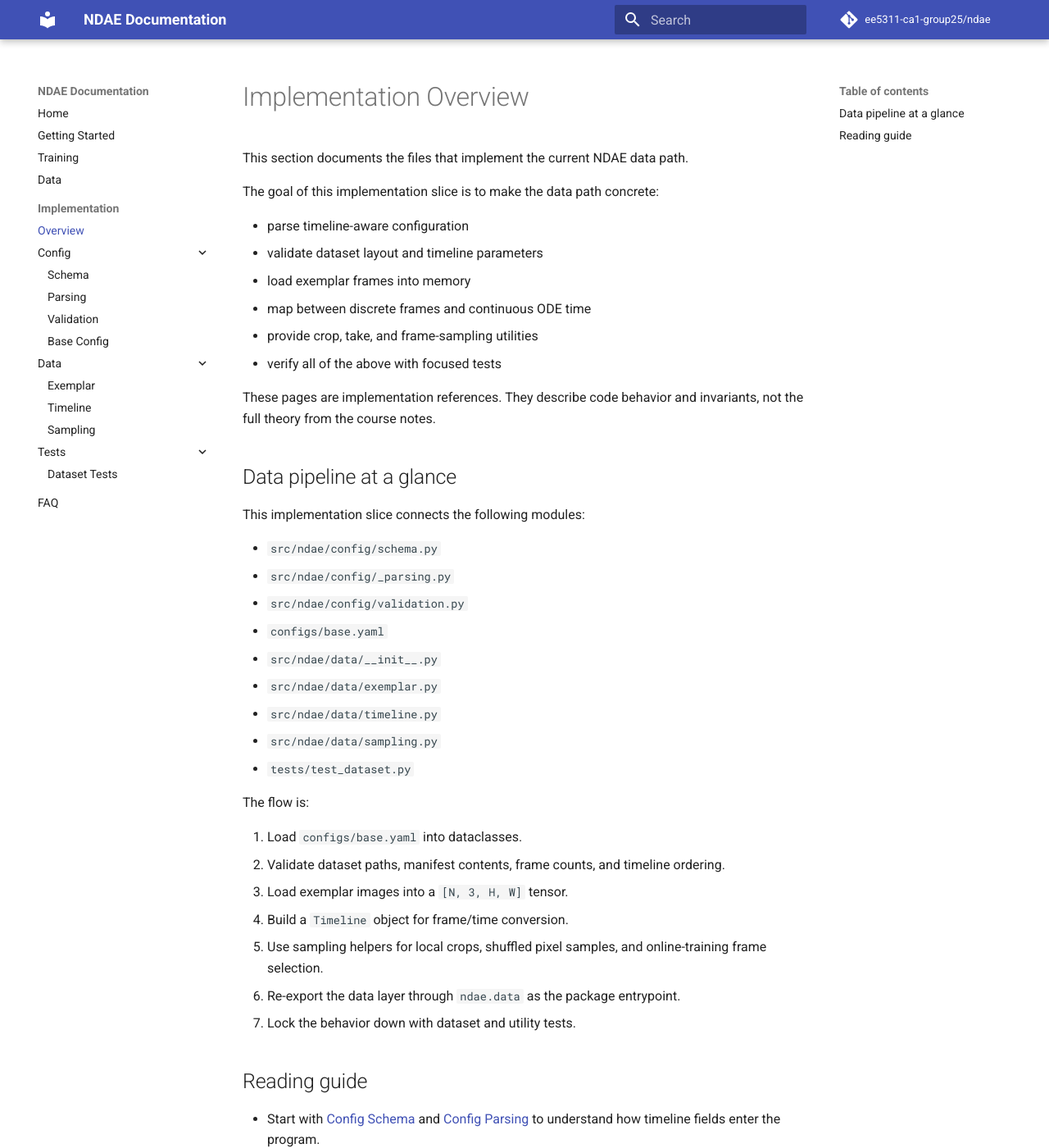
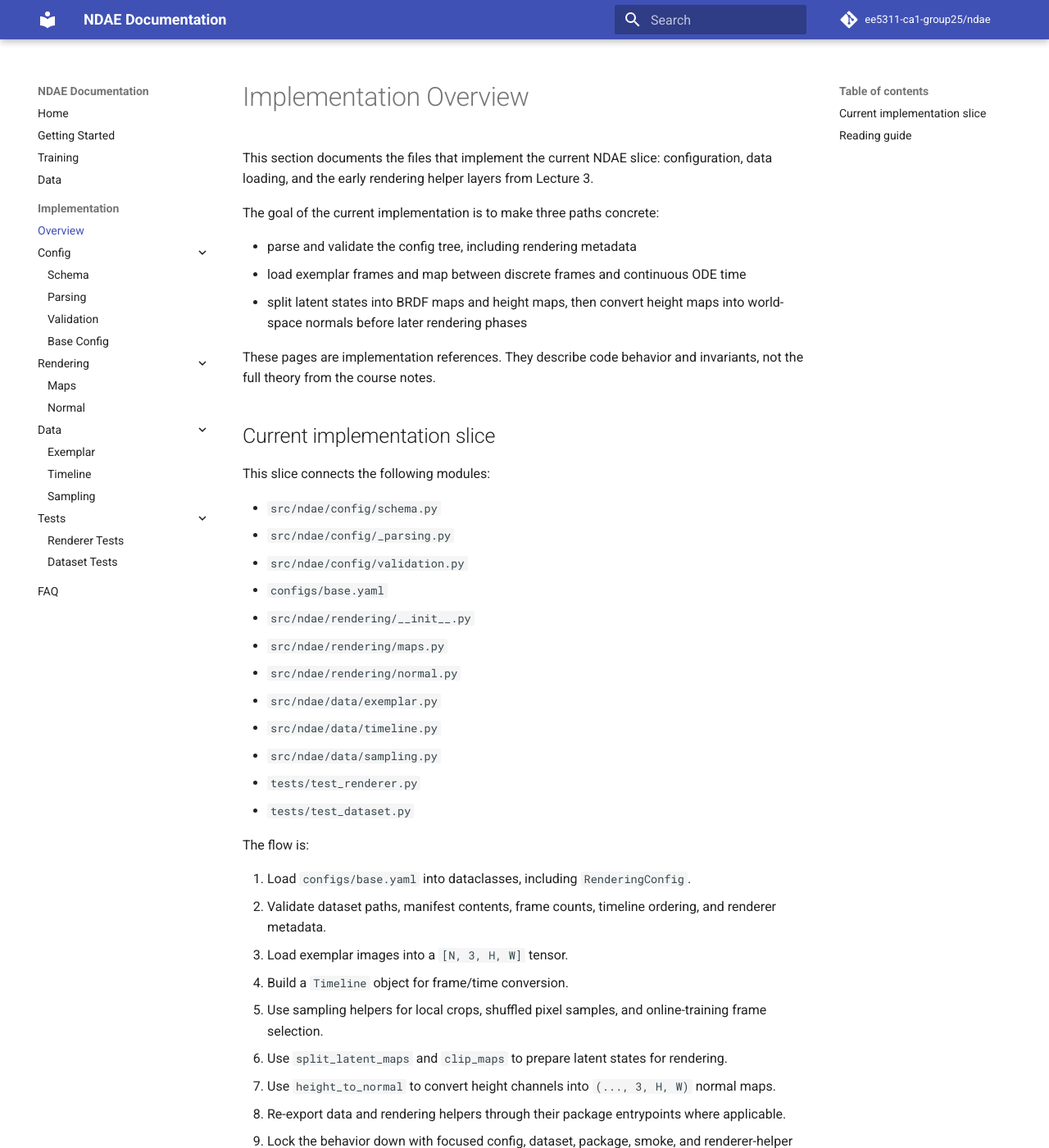
Before and after one commit to ee5311-ca1-group25/ndae_doc, an MkDocs documentation site: the page built from docs/implementation/index.md, in a window 1280 px wide and 1400 px high. Shown: the whole window at 82% size. Built offline with MkDocs 1.6.1 and Material for MkDocs 9.7.7, drawn with Linux system fonts in a browser that asks for light colours; comment, search, counter and statistics services are not loaded; some of the changed text lies outside the part shown.

Commit message:
Enhance implementation documentation and add rendering helper references
- Updated the implementation overview to clarify the current NDAE slice.
- Added detailed documentation for rendering maps and normal conversion.
- Included tests for rendering helpers in the documentation.
- Updated the main index and MkDocs configuration to reflect new content.

```diff
--- a/docs/implementation/index.md
+++ b/docs/implementation/index.md
@@ -1,45 +1,51 @@
 # Implementation Overview
 
-This section documents the files that implement the current NDAE data path.
+This section documents the files that implement the current NDAE slice:
+configuration, data loading, and the early rendering helper layers from Lecture 3.
 
-The goal of this implementation slice is to make the data path concrete:
+The goal of the current implementation is to make three paths concrete:
 
-- parse timeline-aware configuration
-- validate dataset layout and timeline parameters
-- load exemplar frames into memory
-- map between discrete frames and continuous ODE time
-- provide crop, take, and frame-sampling utilities
-- verify all of the above with focused tests
+- parse and validate the config tree, including rendering metadata
+- load exemplar frames and map between discrete frames and continuous ODE time
+- split latent states into BRDF maps and height maps, then convert height maps
+  into world-space normals before later rendering phases
 
 These pages are implementation references. They describe code behavior and invariants, not the full theory from the course notes.
 
-## Data pipeline at a glance
+## Current implementation slice
 
-This implementation slice connects the following modules:
+This slice connects the following modules:
 
 - `src/ndae/config/schema.py`
 - `src/ndae/config/_parsing.py`
 - `src/ndae/config/validation.py`
 - `configs/base.yaml`
-- `src/ndae/data/__init__.py`
+- `src/ndae/rendering/__init__.py`
+- `src/ndae/rendering/maps.py`
+- `src/ndae/rendering/normal.py`
 - `src/ndae/data/exemplar.py`
 - `src/ndae/data/timeline.py`
 - `src/ndae/data/sampling.py`
+- `tests/test_renderer.py`
 - `tests/test_dataset.py`
 
 The flow is:
 
-1. Load `configs/base.yaml` into dataclasses.
-2. Validate dataset paths, manifest contents, frame counts, and timeline ordering.
+1. Load `configs/base.yaml` into dataclasses, including `RenderingConfig`.
+2. Validate dataset paths, manifest contents, frame counts, timeline ordering, and renderer metadata.
 3. Load exemplar images into a `[N, 3, H, W]` tensor.
 4. Build a `Timeline` object for frame/time conversion.
 5. Use sampling helpers for local crops, shuffled pixel samples, and online-training frame selection.
-6. Re-export the data layer through `ndae.data` as the package entrypoint.
-7. Lock the behavior down with dataset and utility tests.
+6. Use `split_latent_maps` and `clip_maps` to prepare latent states for rendering.
+7. Use `height_to_normal` to convert height channels into `(..., 3, H, W)` normal maps.
+8. Re-export data and rendering helpers through their package entrypoints where applicable.
+9. Lock the behavior down with focused config, dataset, package, smoke, and renderer-helper tests.
 
 ## Reading guide
 
-- Start with [Config Schema](config/schema.md) and [Config Parsing](config/parsing.md) to understand how timeline fields enter the program.
-- Read [Config Validation](config/validation.md) and [Base Config](config/base-config.md) to see how the mini dataset and timeline defaults are checked.
+- Start with [Config Schema](config/schema.md) and [Config Parsing](config/parsing.md) to understand how rendering and timeline fields enter the program.
+- Read [Config Validation](config/validation.md) and [Base Config](config/base-config.md) to see how the mini dataset defaults and rendering metadata are checked.
+- Read [Rendering Maps](rendering/maps.md) for the latent split/value-mapping layer introduced in Lecture 3.
+- Read [Rendering Normal](rendering/normal.md) for the height-to-normal conversion layer.
 - Read [Data Exemplar](data/exemplar.md), [Data Timeline](data/timeline.md), and [Data Sampling](data/sampling.md) for the runtime data path.
-- Finish with [Dataset Tests](tests/test-dataset.md) for the executable specification.
+- Finish with [Renderer Tests](tests/test-renderer.md) and [Dataset Tests](tests/test-dataset.md) for the executable specifications.
--- a/mkdocs.yml
+++ b/mkdocs.yml
@@ -23,11 +23,15 @@ nav:
           - Parsing: implementation/config/parsing.md
           - Validation: implementation/config/validation.md
           - Base Config: implementation/config/base-config.md
+      - Rendering:
+          - Maps: implementation/rendering/maps.md
+          - Normal: implementation/rendering/normal.md
       - Data:
           - Exemplar: implementation/data/exemplar.md
           - Timeline: implementation/data/timeline.md
           - Sampling: implementation/data/sampling.md
       - Tests:
+          - Renderer Tests: implementation/tests/test-renderer.md
           - Dataset Tests: implementation/tests/test-dataset.md
   - FAQ: faq.md
 
```
Also changed, not shown: docs/implementation/rendering/maps.md (added, +76 -0 lines), docs/implementation/rendering/normal.md (added, +71 -0 lines), docs/index.md (+1 -0 lines), 1 other file.
